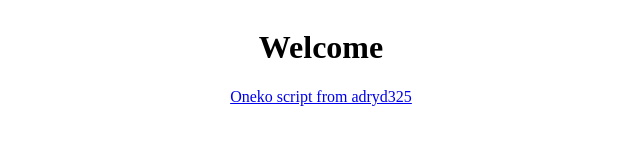
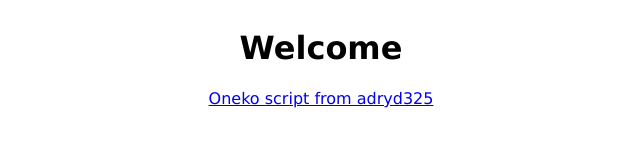
Before and after one commit to JohnAstron/Johnastron, a plain HTML site: page index.html in a window 1280 px wide. Shown: the whole page, without its empty margins (319-959 px from the left). Drawn offline with Linux system fonts and the light colour scheme.

Commit message:
Update index.html

```diff
--- a/index.html
+++ b/index.html
@@ -4,7 +4,7 @@
 		<meta charset="UTF-8">
 		<meta name="viewport" content="width=device-width, inital-scale=1.0">
 		<title>John's Website</title>
-		<link href="/style.css" rel="stylesheet" type="text/cscc" media="all">
+		<link href="/style.css" rel="stylesheet" type="text/css" media="all">
 	</head>
 
 	<body style="min-height: 100vh; display: flex; flex-direction: column">
```
